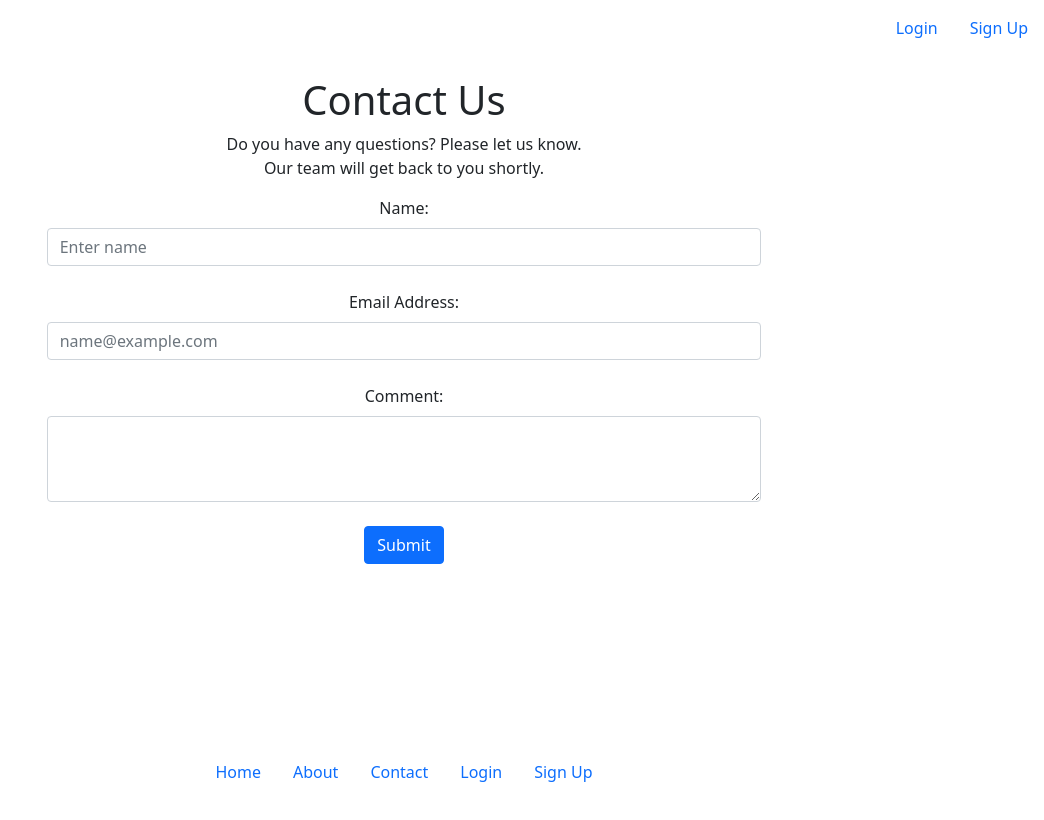
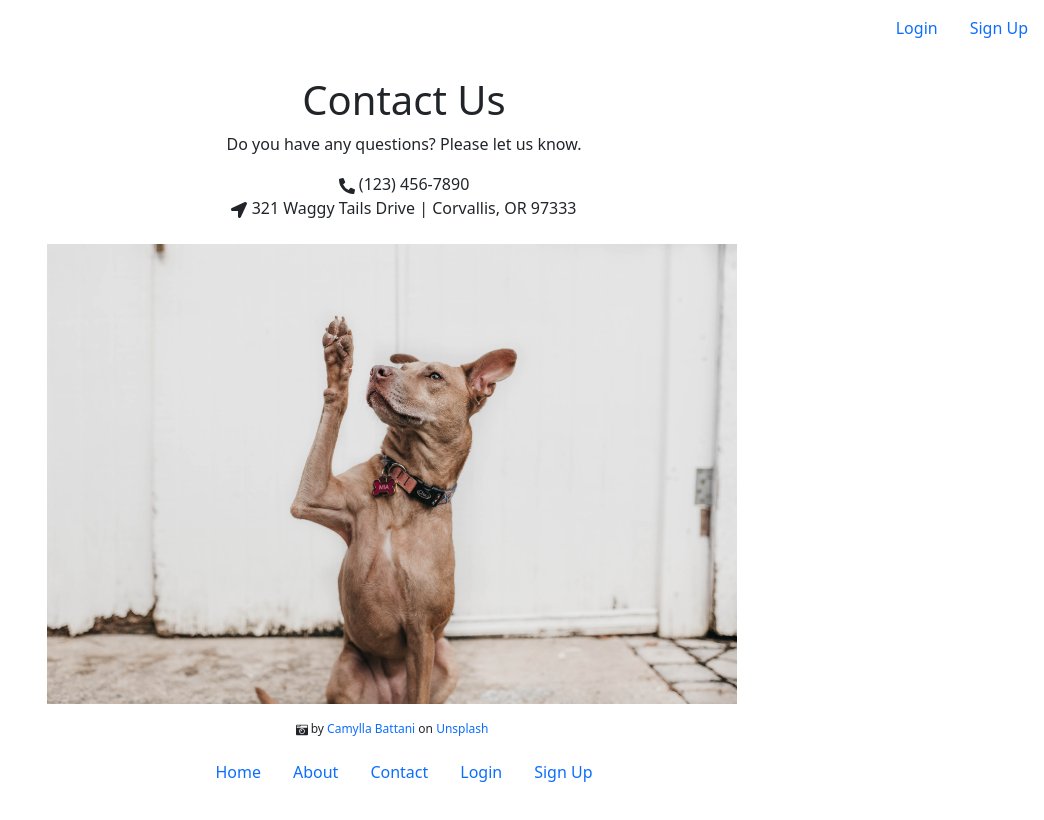
Before and after one commit to jennresado/CS467_Capstone, a React (Create React App) app: page /contact in a window 1280 px wide. Shown: the top 820 px of the page, without its empty margins (236-1280 px from the left). Built offline with nearby package versions, Linux system fonts and the light colour scheme.

Commit message:
Refactored Contact Us Page

```diff
--- a/src/components/Contact.js
+++ b/src/components/Contact.js
@@ -1,9 +1,7 @@
 import 'bootstrap/dist/css/bootstrap.min.css'
-
-import Container from 'react-bootstrap/Container';
-import Form from 'react-bootstrap/Form';
-import Button from 'react-bootstrap/Button';
-
+import { FaLocationArrow, FaPhoneAlt, FaCameraRetro } from 'react-icons/fa';
+import loginImg1 from '../assets/login_1.jpg'
+import contactImg1 from '../assets/contactUs.jpg'
 
 const Contact = () => {
     return (
@@ -12,30 +10,20 @@ const Contact = () => {
                 <div className='col-xl-8'>
                     <div className='row'>
                         <h1>Contact Us</h1>
+                        <br></br>
                         <p>Do you have any questions? Please let us know.
-                            <br></br>
-                            Our team will get back to you shortly.
                         </p>
-                        <Container>
-                            <Form>
-                                <Form.Group controlId="form.Name">
-                                    <Form.Label>Name:</Form.Label>
-                                    <Form.Control type="text" placeholder="Enter name" />
-                                </Form.Group>
-                                <br></br>
-                                <Form.Group controlId="form.Email">
-                                    <Form.Label>Email Address:</Form.Label>
-                                    <Form.Control type="email" placeholder="name@example.com" />
-                                </Form.Group>
-                                <br></br>
-                                <Form.Group controlId="form.Textarea">
-                                    <Form.Label>Comment:</Form.Label>
-                                    <Form.Control as="textarea" rows={3} />
-                                </Form.Group>
-                                <br></br>
-                                <Button variant="primary" type="Submit">Submit</Button>
-                            </Form>
-                        </Container>
+                         <text> < FaPhoneAlt /> (123) 456-7890 </text>
+                        <br></br>
+                         <text> <FaLocationArrow /> 321 Waggy Tails Drive | Corvallis, OR 97333  </text>
+                        <br></br>
+                        <br></br>
+                        <div className='row'>
+                            <img src={contactImg1} className='img-fluid rounded loginImg'></img>
+                            <p className='imgCredit'>
+                                <FaCameraRetro></FaCameraRetro> by <a href="https://unsplash.com/@camylla93?utm_source=unsplash&utm_medium=referral&utm_content=creditCopyText">Camylla Battani</a> on <a href="https://unsplash.com/s/photos/question?utm_source=unsplash&utm_medium=referral&utm_content=creditCopyText">Unsplash</a>
+                            </p>
+                        </div>
                     </div>
                 </div>
             </div>
```
Also changed, not shown: src/assets/contactUs.jpg (added).
